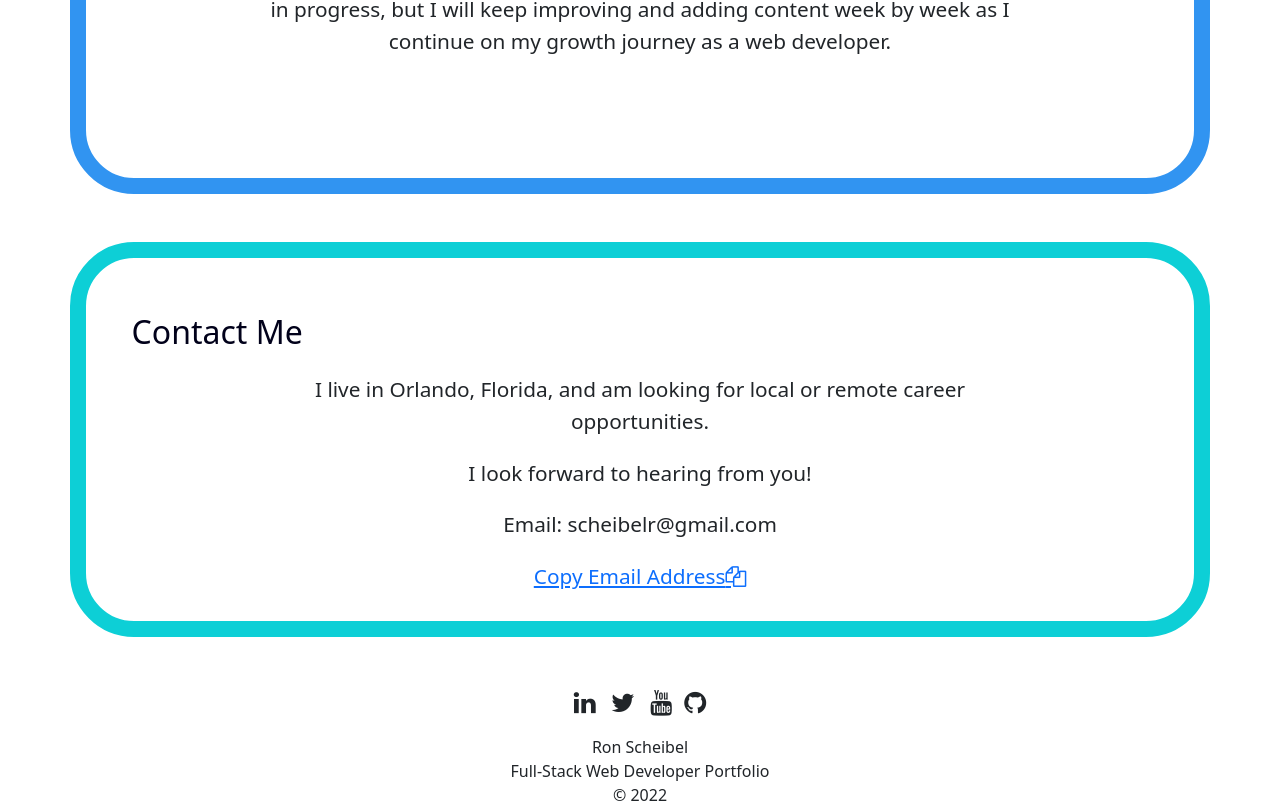
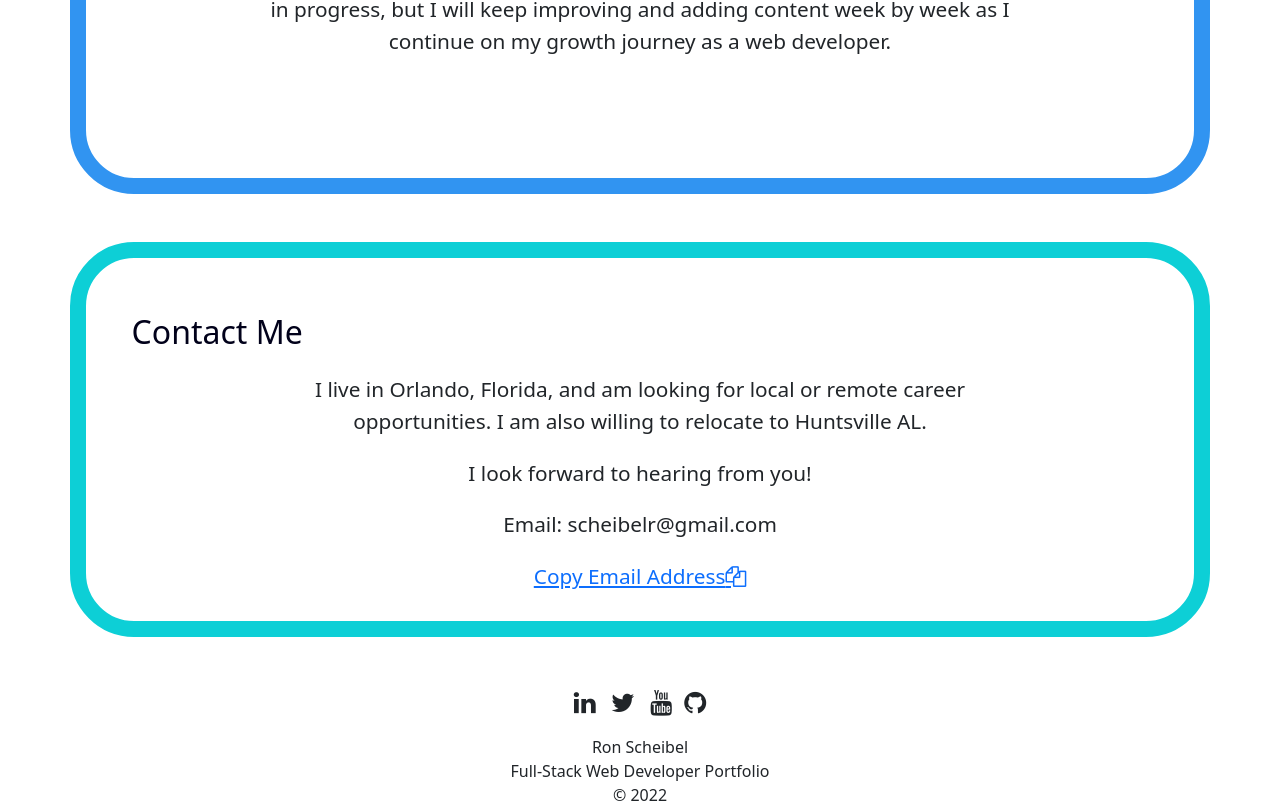
Before and after one commit to RonnygoBOOM/Portfolio-Website, a React (Create React App) app: page / in a window 1280 px wide. Shown: the part 3015-3822 px from the top of the page. Built offline with nearby package versions, Linux system fonts and the light colour scheme; a web font is replaced by a local one.

Commit message:
relocate to al

```diff
--- a/src/components/ContactComponent.js
+++ b/src/components/ContactComponent.js
@@ -12,7 +12,7 @@ function Contact() {
             </a>
             <CardText className="contact-text">
               I live in Orlando, Florida, and am looking for local or remote
-              career opportunities.
+              career opportunities. I am also willing to relocate to Huntsville AL.
             </CardText>
             <CardText className="contact-text">
               I look forward to hearing from you!
```
